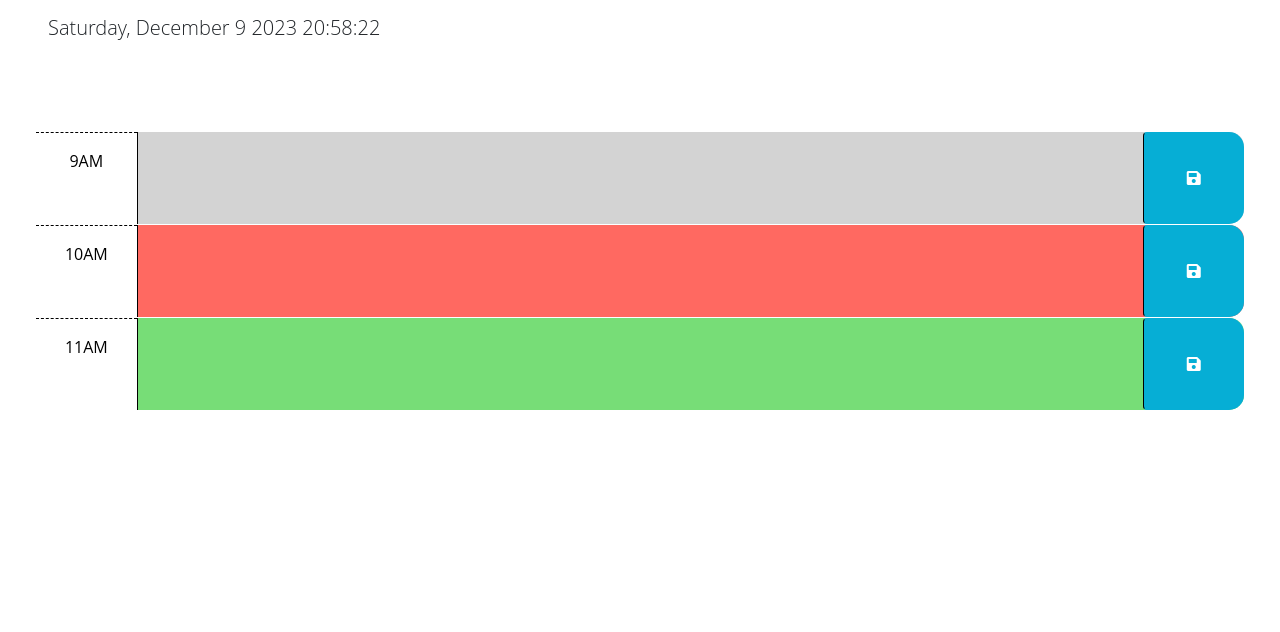
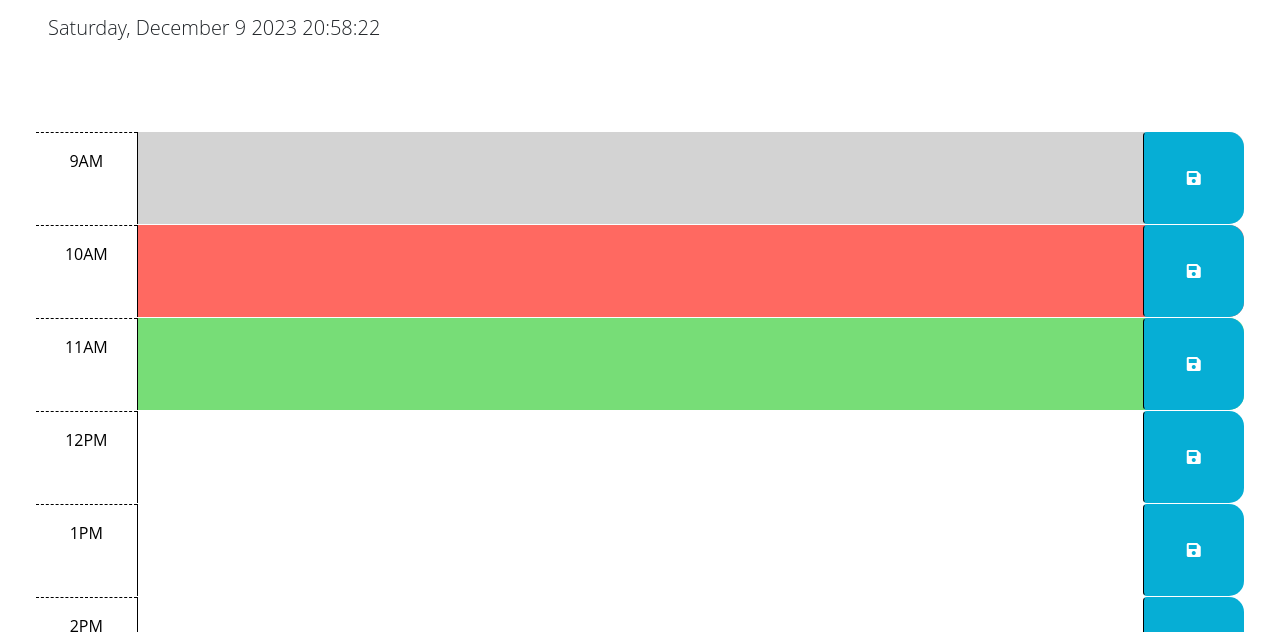
Before and after one commit to Jason897571/raccoon-time-manager, a plain HTML site: page index.html in a window 1280 px wide. Shown: the part 166-798 px from the top of the page. Drawn offline with nearby package versions, Linux system fonts and the light colour scheme; files that its build step writes are made by us from their sources.

Commit message:
create blocks for each hour

```diff
--- a/Assets/script.js
+++ b/Assets/script.js
@@ -24,11 +24,56 @@ THEN the saved events persist
 */
 
 let current_day_element = $('#currentDay');
+let block_container = $('.block-container');
+
+// set up the time display
 setInterval(function(){
   let current_time = dayjs().format('dddd, MMMM D YYYY  HH:mm:ss');
   current_day_element.text(current_time);
 }, 1000);
 
+// create time block for schedule from 9am to 5pm
+create_blocks = function(hour){
+  let time_block = $("<div>")
+  time_block.attr("id",`hour-12`)
+  time_block.addClass('row time-block'); // may add past present future
+  block_container.append(time_block);
+
+
+  let hour_element = $("<div>");
+  hour_element.addClass('col-2 col-md-1 hour text-center py-3');
+  hour_element.text(hour + "PM");
+  time_block.append(hour_element);
+
+
+  let text_element = $("<textarea>");
+  text_element.addClass('col-8 col-md-10 textarea');
+  text_element.attr('rows',"3")
+  time_block.append(text_element);
+
+  let save_button = $("<button>");
+  save_button.addClass('btn saveBtn col-2 col-md-1');
+  save_button.attr("aria-label","save")
+  time_block.append(save_button);
+
+  let icon_element = $("<i>");
+  icon_element.addClass("fas fa-save");
+  icon_element.attr("aria-hidden","true")
+  save_button.append(icon_element);
+
+
+}
+
+for(let i = 12; i < 18; i++){
+  if(i >12){
+    let time = i-12
+    create_blocks(time);
+
+  }else{
+    create_blocks(i);
+  }
+
+}
 
 // Wrap all code that interacts with the DOM in a call to jQuery to ensure that
 // the code isn't run until the browser has finished rendering all the elements
--- a/index.html
+++ b/index.html
@@ -20,7 +20,7 @@
       href="https://fonts.googleapis.com/css2?family=Fira+Sans:wght@400;700&display=swap"
       rel="stylesheet"
     />
-    <link rel="stylesheet" href="style.css" />
+    <link rel="stylesheet" href="./Assets/style.css" />
     <title>Work Day Scheduler</title>
   </head>
 
@@ -30,7 +30,7 @@
       <p class="lead">A simple calendar app for scheduling your work day</p>
       <p id="currentDay" class="lead"></p>
     </header>
-    <div class="container-fluid px-5">
+    <div class="container-fluid px-5 block-container">
       <!-- Use class for "past", "present", and "future" to apply styles to the
         time-block divs accordingly. The javascript will need to do this by
         adding/removing these classes on each div by comparing the hour in the
```
